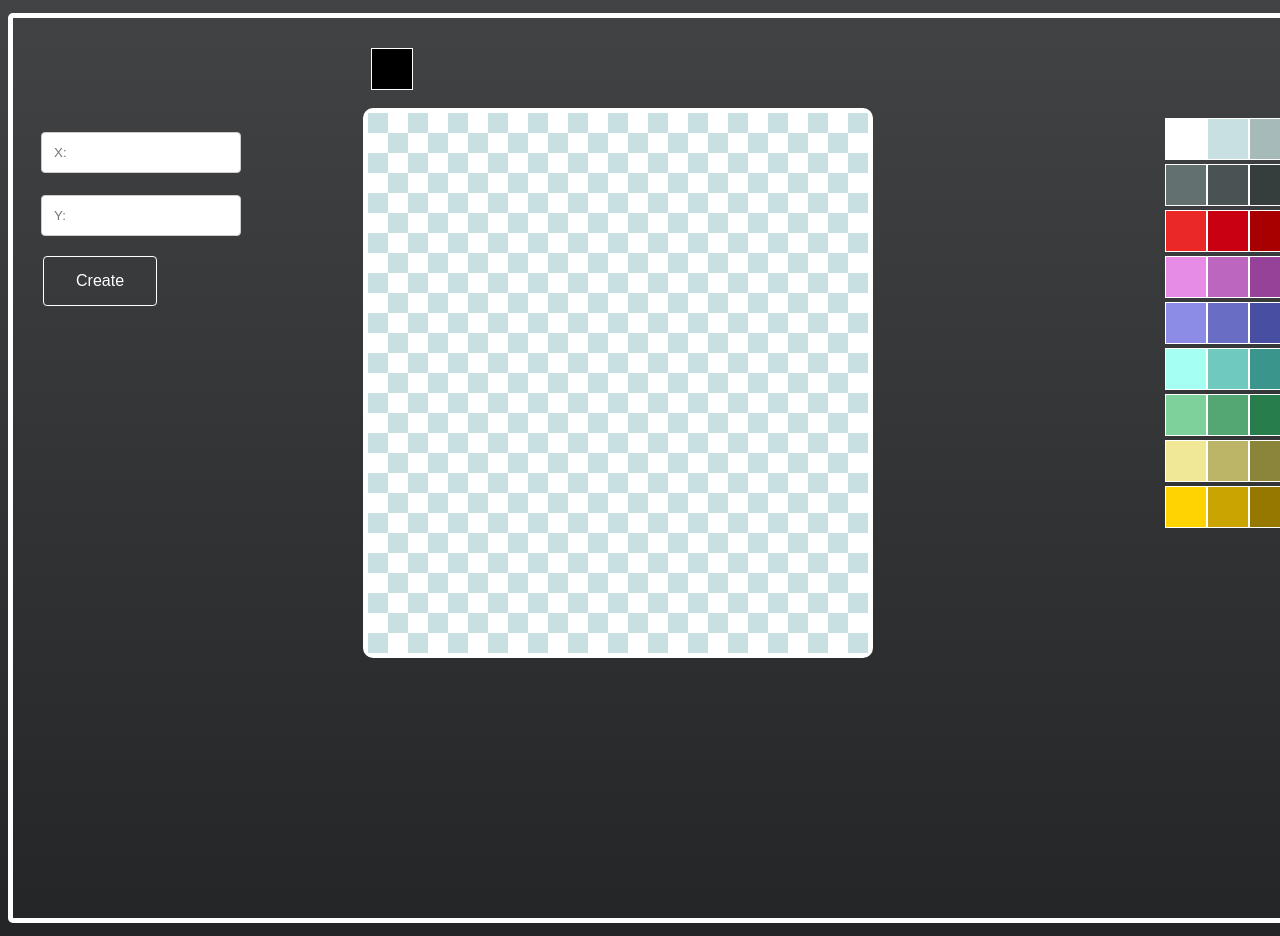
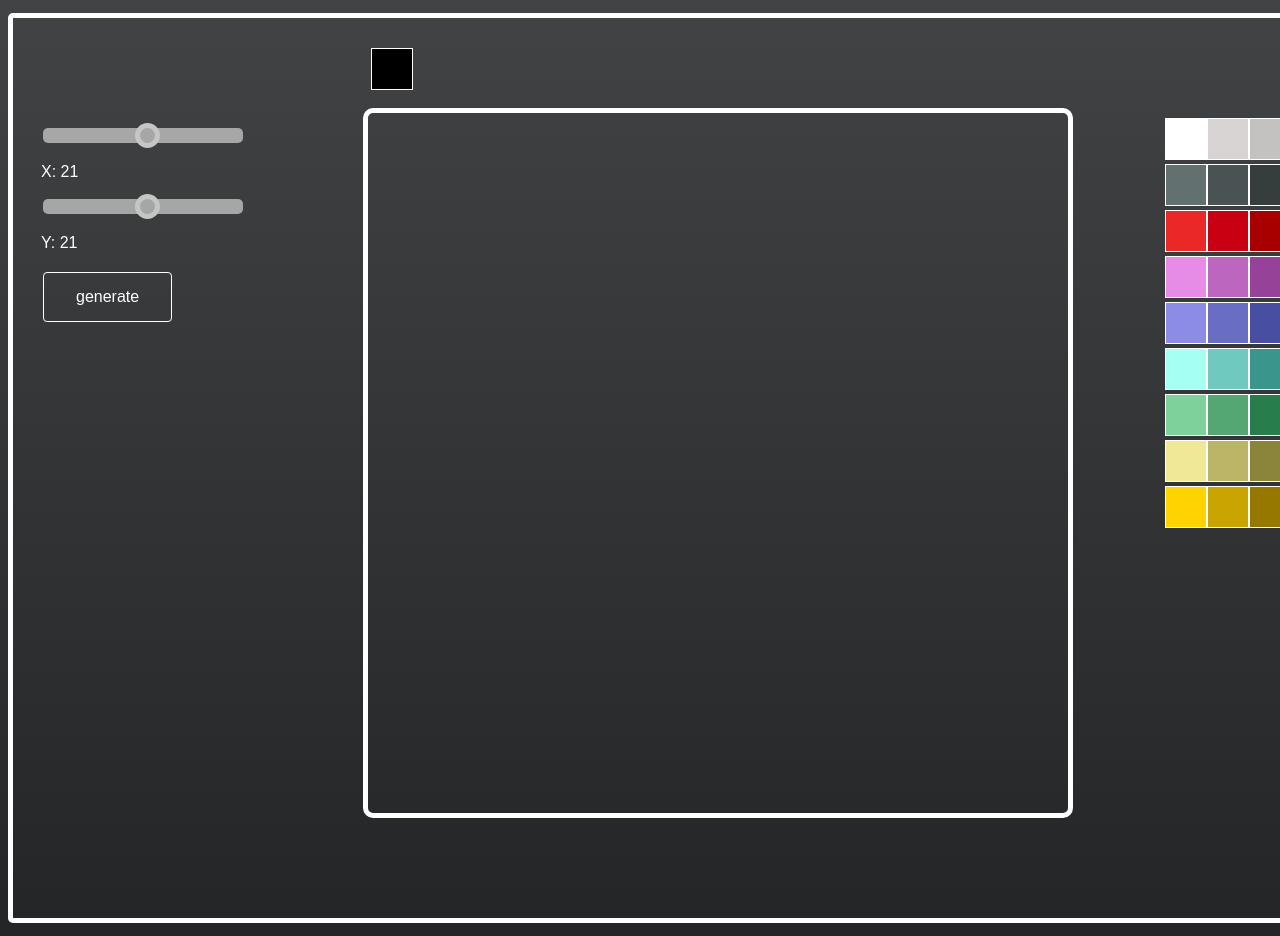
Before and after one commit to Marcikadraga/paintingTable, a plain HTML site: page index.html in a window 1280 px wide. Shown: the top 936 px of the page. Drawn offline with Linux system fonts and the light colour scheme.

Commit message:
repeaced the forms

```diff
--- a/index.html
+++ b/index.html
@@ -22,13 +22,17 @@
         </div>
         <div id="options">
             <br>
+            <div class="slidecontainer0">
+                <input type="range" min="1" max="39" value="21" class="slider0" id="myRange0">
+                <p style="color: white;">X: <span id="demo0"></span></p>
+              </div>
 
-            <input type="text" id="fname" placeholder="X:">
-
-
-            <input type="text" id="lname" placeholder="Y:">
-            <br>
-            <button class="button button2">Create</button>
+              <div class="slidecontainer1">
+                <input type="range" min="1" max="39" value="21" class="slider1" id="myRange1">
+                <p style="color: white;">Y: <span id="demo1"></span></p>
+              </div>
+              <!-- <button class="button" onclick = "t.DisplayTheTable()">Create</button> -->
+              <input class="button" id="clickMe" type="button" value="generate" onclick="doFunction();" />
 
         </div>
         <div id="drawingTable"></div>
--- a/paintingTable.css
+++ b/paintingTable.css
@@ -1,7 +1,7 @@
 body{
-    background: #232526;  /* fallback for old browsers */
-background: -webkit-linear-gradient( #414345, #232526);  /* Chrome 10-25, Safari 5.1-6 */
-background: linear-gradient( #414345, #232526); /* W3C, IE 10+/ Edge, Firefox 16+, Chrome 26+, Opera 12+, Safari 7+ */
+    background: #232526;
+background: -webkit-linear-gradient( #414345, #232526);
+background: linear-gradient( #414345, #232526);
 
 }
 
@@ -48,7 +48,7 @@ background: linear-gradient( #414345, #232526); /* W3C, IE 10+/ Edge, Firefox 16
     height: 700px;
     border: 5px solid white;
     border-radius: 10px;
-    background-color: black;
+    background-color: transparent;
     position:absolute;
     left:25%;
     top:10%;
@@ -94,3 +94,89 @@ background: linear-gradient( #414345, #232526); /* W3C, IE 10+/ Edge, Firefox 16
   .button2:hover {
     box-shadow: 0 12px 16px 0 white,0 17px 50px 0 grey;
   }
+
+
+
+
+
+
+  .slidecontainer0 {
+    width: 100%;
+  }
+
+  .slider0 {
+    -webkit-appearance: none;
+    width: 100%;
+    height: 15px;
+    border-radius: 5px;
+    background: #d3d3d3;
+    outline: none;
+    opacity: 0.7;
+    -webkit-transition: .2s;
+    transition: opacity .2s;
+  }
+
+  .slider0:hover {
+    opacity: 1;
+  }
+
+  .slider0::-webkit-slider-thumb {
+    -webkit-appearance: none;
+    appearance: none;
+    width: 25px;
+    height: 25px;
+    border-radius: 50%;
+    border: 5px solid white;
+    background: transparent;
+    cursor: pointer;
+  }
+
+  .slider0::-moz-range-thumb {
+    width: 25px;
+    height: 25px;
+    border-radius: 50%;
+    background: #4CAF50;
+    cursor: pointer;
+  }
+
+
+
+
+  .slidecontainer1 {
+    width: 100%;
+  }
+
+  .slider1 {
+    -webkit-appearance: none;
+    width: 100%;
+    height: 15px;
+    border-radius: 5px;
+    background: #d3d3d3;
+    outline: none;
+    opacity: 0.7;
+    -webkit-transition: .2s;
+    transition: opacity .2s;
+  }
+
+  .slider1:hover {
+    opacity: 1;
+  }
+
+  .slider1::-webkit-slider-thumb {
+    -webkit-appearance: none;
+    appearance: none;
+    width: 25px;
+    height: 25px;
+    border-radius: 50%;
+    border: 5px solid white;
+    background: transparent;
+    cursor: pointer;
+  }
+
+  .slider1::-moz-range-thumb {
+    width: 25px;
+    height: 25px;
+    border-radius: 50%;
+    background: #4CAF50;
+    cursor: pointer;
+  }
--- a/paintingTable.js
+++ b/paintingTable.js
@@ -45,7 +45,7 @@ class Table {
 
     DisplayTheTable() {
         var id = 0;
-        var fieldsize=20
+        var fieldsize = 20
         for (var i = 0; i < this.yTableSize; i++) {
             this.array.push([]);
             for (var j = 0; j < this.xTableSize; j++) {
@@ -59,8 +59,8 @@ class Table {
                 document.getElementById(i).style.backgroundColor = "#C8E0E1";
             }
         }
-        document.getElementById("drawingTable").style.height=this.yTableSize*20+"px";
-        document.getElementById("drawingTable").style.width=this.xTableSize*20+"px";
+        document.getElementById("drawingTable").style.height = this.yTableSize * 20 + "px";
+        document.getElementById("drawingTable").style.width = this.xTableSize * 20 + "px";
 
     }
 
@@ -70,7 +70,7 @@ class Table {
 class ColorField {
     get colors() {
         return [
-            ["#FFFFFF", "#C8E0E1", "#A7BABA", "#8FA2A2", "#708181"],
+            ["#FFFFFF", "#D8D4D4", "#C4C1C1", "#9F9B9B", "#747272"],
             ["#627070", "#495353", "#353D3D", "#272E2E", "#0B0D0D"],
             ["#EA2828", "#C90011", "#A80000", "#880000", "#6A0000"],
             ["#E68CE7", "#BD66BF", "#964299", "#701B74", "#4B0052"],
@@ -121,14 +121,60 @@ class ColorTable {
 
 class Main {
     startTheProgram() {
-        var t = new Table(27, 25);
+        lofasz("myRange0", "demo0");
+        lofasz("myRange1", "demo1");
+
+        document.getElementById("clickMe").onclick = function () {
+            var x = document.getElementById("demo0").innerHTML;
+            var y = document.getElementById("demo1").innerHTML;
+            var t = new Table(y, x);
+            t.DisplayTheTable(); };
 
 
 
-        t.DisplayTheTable();
+
+        // var x = document.getElementById("demo0").innerHTML;
+        // var y = document.getElementById("demo1").innerHTML;
+        // var t = new Table(y, x);
+
+
+
+        // t.DisplayTheTable();
         var colorTable = new ColorTable();
         colorTable.DisplayTheColorTable();
+
+
+
+        // doFunction()
+        // {
+        //     var x = document.getElementById("demo0").innerHTML;
+        //     var y = document.getElementById("demo1").innerHTML;
+        //     var t = new Table(y, x);
+        //     t.DisplayTheTable();
+        // }
+
+
+
+
+
     }
 }
 var m = new Main();
 m.startTheProgram();
+
+
+
+
+function lofasz(myRange, demo) {
+
+    var slider = document.getElementById(myRange);
+    var output = document.getElementById(demo);
+    output.innerHTML = slider.value;
+
+    slider.oninput = function () {
+        output.innerHTML = this.value;
+    }
+
+}
+
+console.log(document.getElementById("demo1").innerHTML)
```
